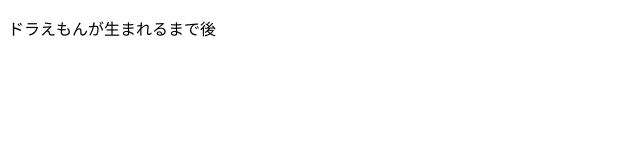
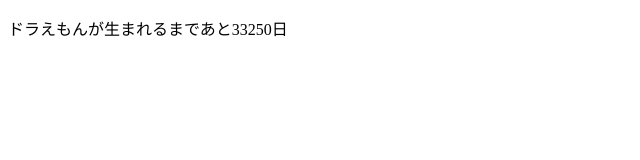
Before and after one commit to yu4747/Vol1, a plain HTML site: page day-counter/index.html in a window 1280 px wide. Shown: the full height of the page, 0-640 px from the left. Drawn offline with nearby package versions, Linux system fonts and the light colour scheme.

Commit message:
second commit

```diff
--- a/day-counter/index.html
+++ b/day-counter/index.html
@@ -4,7 +4,7 @@
     <title>daycounter</title>
   </head>
   <body>
-    <p>ドラえもんが生まれるまで後</p>
+    <p class="daycount" id="count-p"></p>
     <script src="https://cdnjs.cloudflare.com/ajax/libs/moment.js/2.10.6/moment.js"></script>
     <script src="https://cdnjs.cloudflare.com/ajax/libs/moment.js/2.10.6/locale/ja.js"></script>
     <script src="main.js"></script>
--- a/day-counter/main.js
+++ b/day-counter/main.js
@@ -1,18 +1,14 @@
-const daycount = getElementById("count-p");
-daycount.textContent = `ドラえもんが生まれるまであと${doraemon}`;
+const daycount = document.getElementById("count-p");
+let now = moment();
+let doraBirthday = moment("21120903", "YYYYMMDD");
+let doraBirthhour = moment("00:00");
+let day = doraBirthday.diff(moment(), "days");
+// let hour = doraBirthhour.diff(moment(), "seconds");
+// .format("YYYY年MM月DD日");
 
-let doraemon = moment();
+daycount.textContent = `ドラえもんが生まれるまであと${day}日`;
 
 // let fromDate = moment();
 // let toDate = moment("2112-09-03 12:00");
 
 // let doraemon = moment().add()
-
-// E: いくつかのアーカイブを取得できません。apt-get update を実行するか --fix-missing オプションを付けて試してみてください 。
-// leocho@DESKTOP-LE7C2NO:~/codevillage$ apt-get update
-// パッケージリストを読み込んでいます... 完了
-// E: ロックファイル /var/lib/apt/lists/lock をオープンできません - open (13: 許可がありません)
-// E: ディレクトリ /var/lib/apt/lists/ をロックできません
-// W: ファイル /var/cache/apt/pkgcache.bin の削除中に問題が発生しました - RemoveCaches (13: 許可がありません)
-// W: ファイル /var/cache/apt/srcpkgcache.bin の削除中に問題が発生しました - RemoveCaches (13: 許可がありません)
-//
```
